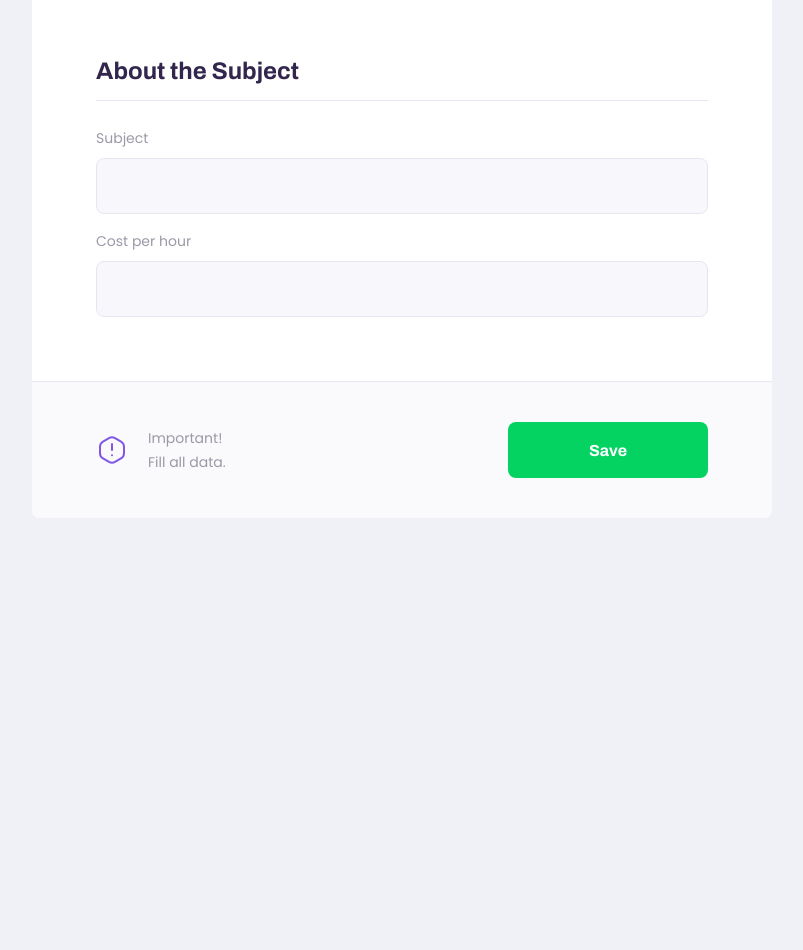
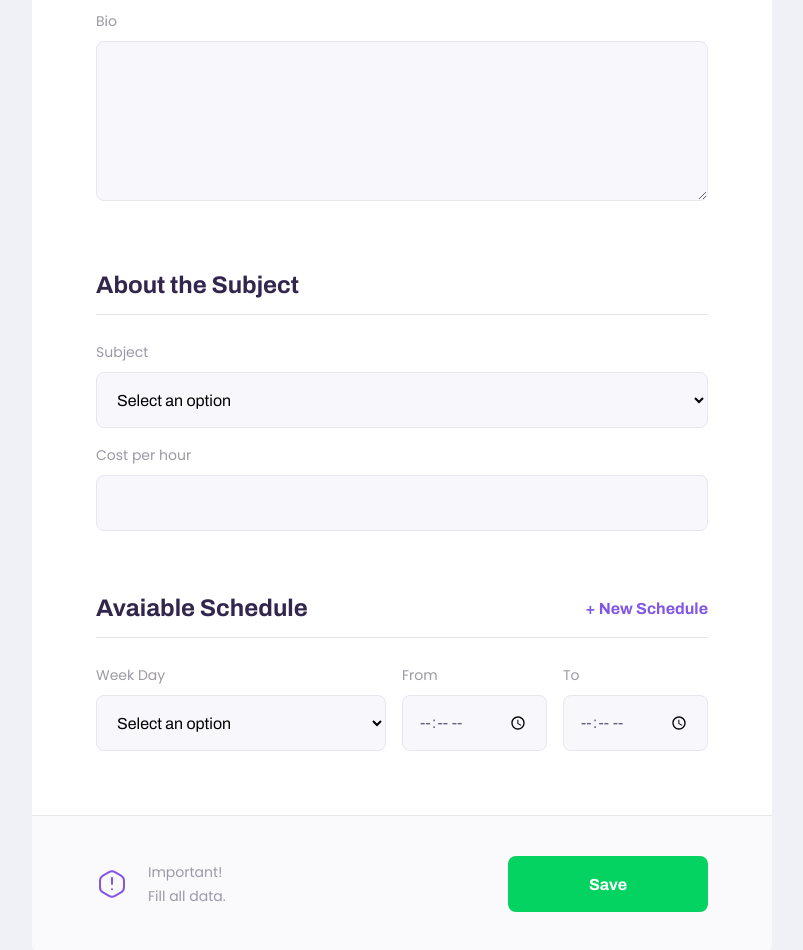
Before and after one commit to maiquelp/proffy, a React (Create React App) app in the folder web/: page /teach in a window 1280 px wide. Shown: the part 740-1690 px from the top of the page, without its empty margins (238-1041 px from the left). Before the commit the page ends 1258 px from the top, so only its background shows below. Built offline with nearby package versions, Linux system fonts and the light colour scheme.

Commit message:
web teacher-form

```diff
--- /dev/null
+++ b/web/src/components/Select/index.tsx
@@ -0,0 +1,30 @@
+import React, { SelectHTMLAttributes } from 'react';
+
+import './styles.css';
+
+interface SelectProps extends SelectHTMLAttributes<HTMLSelectElement> {
+    label: string;
+    name: string;
+    options: Array<{
+        value: string;
+        label: string;
+    }>;
+}
+
+const Select: React.FC<SelectProps> = ({label, name, options, ...rest}) => {
+    return (
+        <div className="select-block">
+            <label htmlFor={name}>{label}</label>
+            <select id={name} {...rest}>
+                <option value="" disabled selected hidden>Select an option</option>
+                {options.map( element => {
+                    return (
+                        <option value={element.value} key={element.value}>{element.label}</option>
+                    )
+                })}
+            </select>
+        </div>
+    );
+}
+
+export default Select;
--- /dev/null
+++ b/web/src/components/Select/styles.css
@@ -0,0 +1,34 @@
+.select-block {
+    position: relative;
+}
+
+.select-block + .select-block { /*only for 2nd and 3th select*/
+    margin-top: 1.4rem;
+}
+
+.select-block label {
+    font-size: 1.4rem;
+}
+
+.select-block select {
+    width: 100%;
+    height: 5.6rem;
+    margin-top: 0.8rem;
+    border-radius: 0.8rem;
+    background: var(--color-input-background);
+    border: 1px solid var(--color-line-in-white);
+    outline: 0;
+    padding: 0 1.6rem;
+    font: 1.6rem Archivo;
+}
+
+.select-block:focus-within::after {
+    width: calc(100% - 3.2rem);
+    height: 2px;
+    content: '';
+    background: var(--color-primary-light);
+    position: absolute;
+    left: 1.6rem;
+    right: 1.6rem;
+    bottom: 0;
+}
--- /dev/null
+++ b/web/src/components/Textarea/index.tsx
@@ -0,0 +1,19 @@
+import React, { TextareaHTMLAttributes } from 'react';
+
+import './styles.css';
+
+interface TextareaProps extends TextareaHTMLAttributes<HTMLTextAreaElement> {
+    label: string;
+    name: string;
+}
+
+const Textarea: React.FC<TextareaProps> = ({label, name, ...rest}) => {
+    return (
+        <div className="textarea-block">
+            <label htmlFor={name}>{label}</label>
+            <textarea id={name} {...rest}/>
+        </div>
+    );
+}
+
+export default Textarea;
--- /dev/null
+++ b/web/src/components/Textarea/styles.css
@@ -0,0 +1,36 @@
+.textarea-block {
+    position: relative;
+}
+
+.textarea-block + .textarea-block { /*only for 2nd and 3th textarea*/
+    margin-top: 1.4rem;
+}
+
+.textarea-block label {
+    font-size: 1.4rem;
+}
+
+.textarea-block textarea {
+    width: 100%;
+    height: 16rem;
+    min-height: 8rem;
+    margin-top: 0.8rem;
+    border-radius: 0.8rem;
+    background: var(--color-input-background);
+    border: 1px solid var(--color-line-in-white);
+    outline: 0;
+    resize: vertical;
+    padding: 1.2rem 1.6rem;
+    font: 1.6rem Archivo;
+}
+
+.textarea-block:focus-within::after {
+    width: calc(100% - 3.2rem);
+    height: 2px;
+    content: '';
+    background: var(--color-primary-light);
+    position: absolute;
+    left: 1.6rem;
+    right: 1.6rem;
+    bottom: 7px;
+}
--- a/web/src/pages/TeacherForm/index.tsx
+++ b/web/src/pages/TeacherForm/index.tsx
@@ -2,6 +2,8 @@ import React from 'react';
 
 import PageHeader from '../../components/PageHeader';
 import Input from '../../components/Input';
+import Textarea from '../../components/Textarea';
+import Select from '../../components/Select';
 
 import './styles.css';
 import warningIcon from '../../assets/images/icons/warning.svg';
@@ -12,20 +14,45 @@ function TeacherForm() {
       <PageHeader title="So you wanna teach someone..." description="The first step is to fill the sign in form"/>
       <main>
         <fieldset>
-          <legend>Your data</legend>
+          <legend>Your Data</legend>
 
           <Input name="name" label="Name" />
           <Input name="avatar" label="Avatar" />
           <Input name="whatsapp" label="Whatsapp" />
+          <Textarea name="bio" label="Bio" />
 
         </fieldset>
 
         <fieldset>
           <legend>About the Subject</legend>
 
-          <Input name="subject" label="Subject" />
+          <Select name="subject" label="Subject"
+            options={[
+              { value: 'math', label: 'Math'},
+              { value: 'portuguese', label: 'Portuguese'},
+              { value: 'english', label: 'English'}
+            ]}
+          />
           <Input name="cost" label="Cost per hour" />
+        </fieldset>
 
+        <fieldset>
+            <legend>Avaiable Schedule
+              <button type="button">+ New Schedule</button>
+            </legend>
+            <div className="schedule-item">
+              <Select name="week-day" label="Week Day"options={[
+                { value: '1', label: 'Monday'},
+                { value: '2', label: 'Tuesday'},
+                { value: '3', label: 'Wednesday'},
+                { value: '4', label: 'Thursday'},
+                { value: '5', label: 'Friday'},
+                { value: '6', label: 'Saturday'},
+                { value: '0', label: 'Sunday'}
+              ]} />
+              <Input name="from" label="From" type="time" />
+              <Input name="to" label="To" type="time" />
+            </div>
         </fieldset>
 
         <footer>
--- a/web/src/pages/TeacherForm/styles.css
+++ b/web/src/pages/TeacherForm/styles.css
@@ -36,6 +36,24 @@
     width: 100%;
     padding-bottom: 1.6rem;
     border-bottom: 1px solid var(--color-line-in-white);
+}
+
+#page-teacher-form main fieldset legend button {
+    background: none;
+    border: 0;
+    color: var(--color-primary);
+    font: 700 1.6rem Archivo;
+    cursor: pointer;
+    transition: color 0.2s;
+}
+
+#page-teacher-form main fieldset legend button:hover {
+    color: var(--color-primary-dark);
+}
+
+#page-teacher-form main fieldset .input-block + .textarea-block,
+#page-teacher-form main fieldset .select-block + .input-block {
+    margin-top: 1.4rem;
 }
 
 #page-teacher-form main label {
@@ -80,7 +98,7 @@
 }
 
 #page-teacher-form main footer button:hover {
-    background: var(--collor-secundary-dark);
+    background: var(--color-secundary-dark);
 }
 
 @media (min-width: 700px) {
@@ -94,6 +112,16 @@
 
     #page-teacher-form main fieldset {
         padding: 0 6.4rem;
+    }
+
+    #page-teacher-form main .schedule-item {
+        display: grid;
+        grid-template-columns: 2fr 1fr 1fr;
+        column-gap: 1.6rem;
+    }
+
+    #page-teacher-form main .schedule-item .input-block{
+        margin-top: 0 !important;
     }
 
     #page-teacher-form main footer {
--- a/web/src/pages/TeacherList/index.tsx
+++ b/web/src/pages/TeacherList/index.tsx
@@ -3,6 +3,7 @@ import React from 'react';
 import PageHeader from '../../components/PageHeader';
 import TeacherItems from '../../components/TeacherItems';
 import Input from '../../components/Input';
+import Select from '../../components/Select';
 
 import './styles.css';
 
@@ -11,8 +12,20 @@ function TeacherList() {
     <div id="page-teacher-list" className="container">
        <PageHeader title="These are the avaiable Proffys...">
         <form id="search-teachers">
-          <Input name="subject" label="Subject" />
-          <Input name="week-day" label="Week Day" />
+          <Select name="subject" label="Subject" options={[
+             { value: 'math', label: 'Math'},
+             { value: 'portuguese', label: 'Portuguese'},
+             { value: 'english', label: 'English'}
+            ]} />
+          <Select name="week-day" label="Week Day"options={[
+            { value: '1', label: 'Monday'},
+            { value: '2', label: 'Tuesday'},
+            { value: '3', label: 'Wednesday'},
+            { value: '4', label: 'Thursday'},
+            { value: '5', label: 'Friday'},
+            { value: '6', label: 'Saturday'},
+            { value: '0', label: 'Sunday'}
+          ]} />
           <Input type="time" name="time" label="Time" />
         </form>
       </PageHeader>
--- a/web/src/pages/TeacherList/styles.css
+++ b/web/src/pages/TeacherList/styles.css
@@ -29,7 +29,8 @@
         bottom: -28px;
     }
 
-    #search-teachers .input-block + .input-block {
+    #search-teachers .input-block + .input-block,
+    #search-teachers .select-block + .select-block {
         margin-top: 0;
     }
 
```
Also changed, not shown: 1 other file (tests, documents, lock files or other folders).
